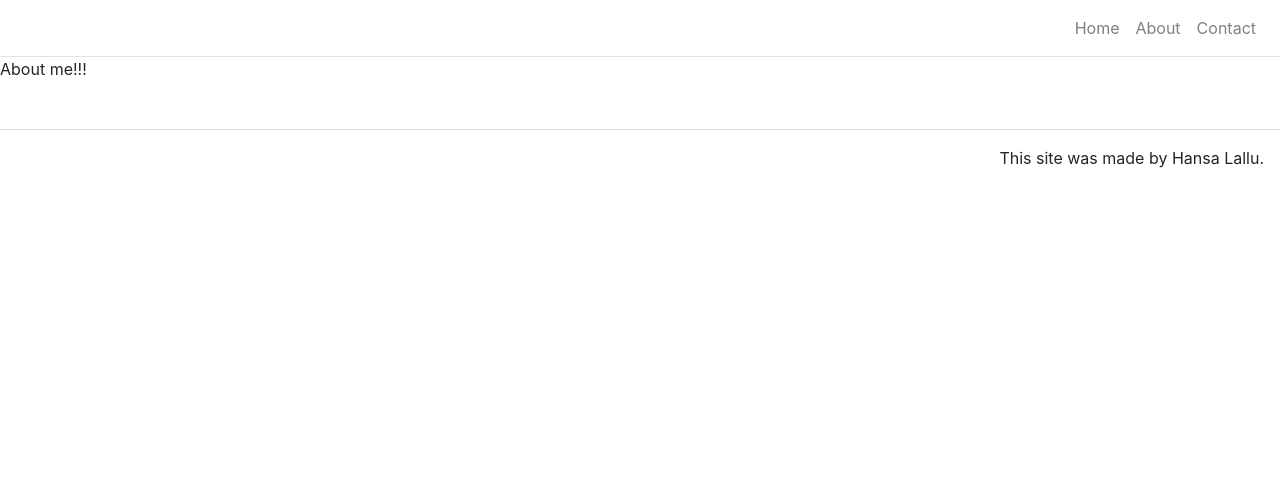
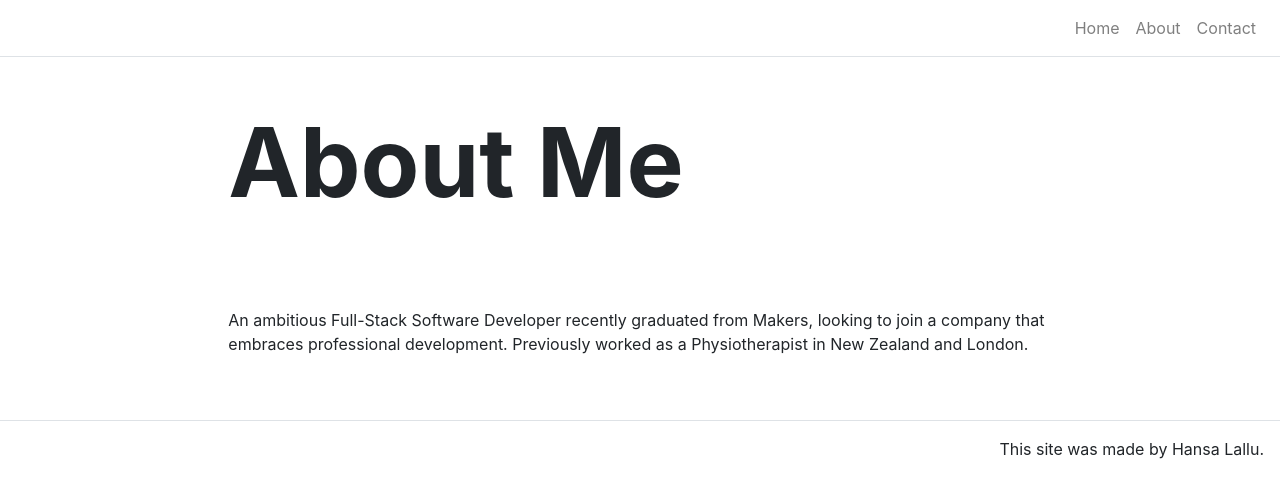
Before and after one commit to hansa-lallu/portfolio, a React (Create React App) app: page /about in a window 1280 px wide. Shown: the top 498 px of the page. Built offline with nearby package versions, Linux system fonts and the light colour scheme.

Commit message:
adding content to about me page

```diff
--- /dev/null
+++ b/src/components/Content.js
@@ -0,0 +1,18 @@
+import React from 'react';
+import Container from 'react-bootstrap/Container';
+import Row from 'react-bootstrap/Row';
+import Col from 'react-bootstrap/Col';
+
+function Content(props) {
+  return(
+    <Container fluid={true}>
+      <Row className="justify-content-center">
+        <Col md={8}>
+          {props.children}
+        </Col>
+      </Row>
+    </Container>
+  );
+}
+
+export default Content;
--- a/src/pages/AboutPage.js
+++ b/src/pages/AboutPage.js
@@ -1,8 +1,15 @@
 import React from 'react';
+import Hero from '../components/Hero'
+import Content from '../components/Content'
 
 function AboutPage(props) {
   return (
-    <p>About me!!!</p>
+    <div>
+      <Hero title={props.title} />
+      <Content>
+        <p>An ambitious Full-Stack Software Developer recently graduated from Makers, looking to join a company that embraces professional development. Previously worked as a Physiotherapist in New Zealand and London.</p>
+      </Content>
+    </div>
   );
 }
 
```
